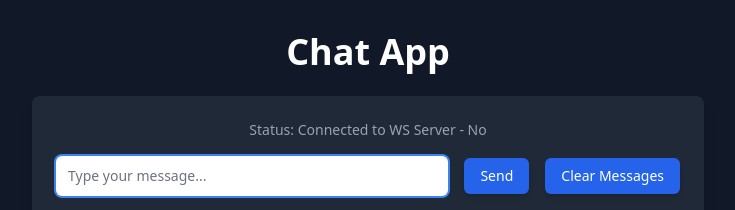
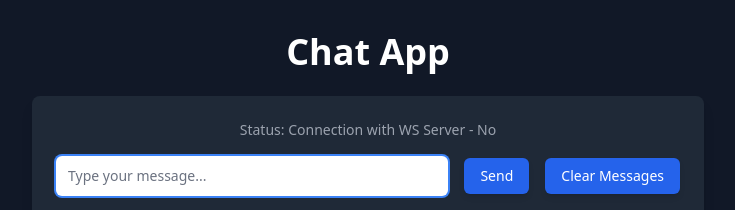
Before and after one commit to godofgeeks23/scalable-chat-app, a React (Vite) app in the folder client/: page / in a window 1280 px wide. Shown: the top 210 px of the page, without its empty margins (272-1007 px from the left). Built offline with nearby package versions, Linux system fonts and the light colour scheme; no server answers.

Commit message:
Update App.jsx

```diff
--- a/client/src/App.jsx
+++ b/client/src/App.jsx
@@ -57,7 +57,7 @@ function App() {
         <h1 className="text-4xl font-bold text-white mb-6">Chat App</h1>
         <div className="bg-gray-800 p-6 rounded-lg shadow-lg w-full max-w-2xl items-center">
           <p className="text-gray-400 text-sm mb-4">
-            Status: Connected to WS Server - {connected ? "Yes" : "No"}
+            Status: Connection with WS Server - {connected ? "Yes" : "No"}
           </p>
           <div className="flex items-center mb-4">
             <input
```
